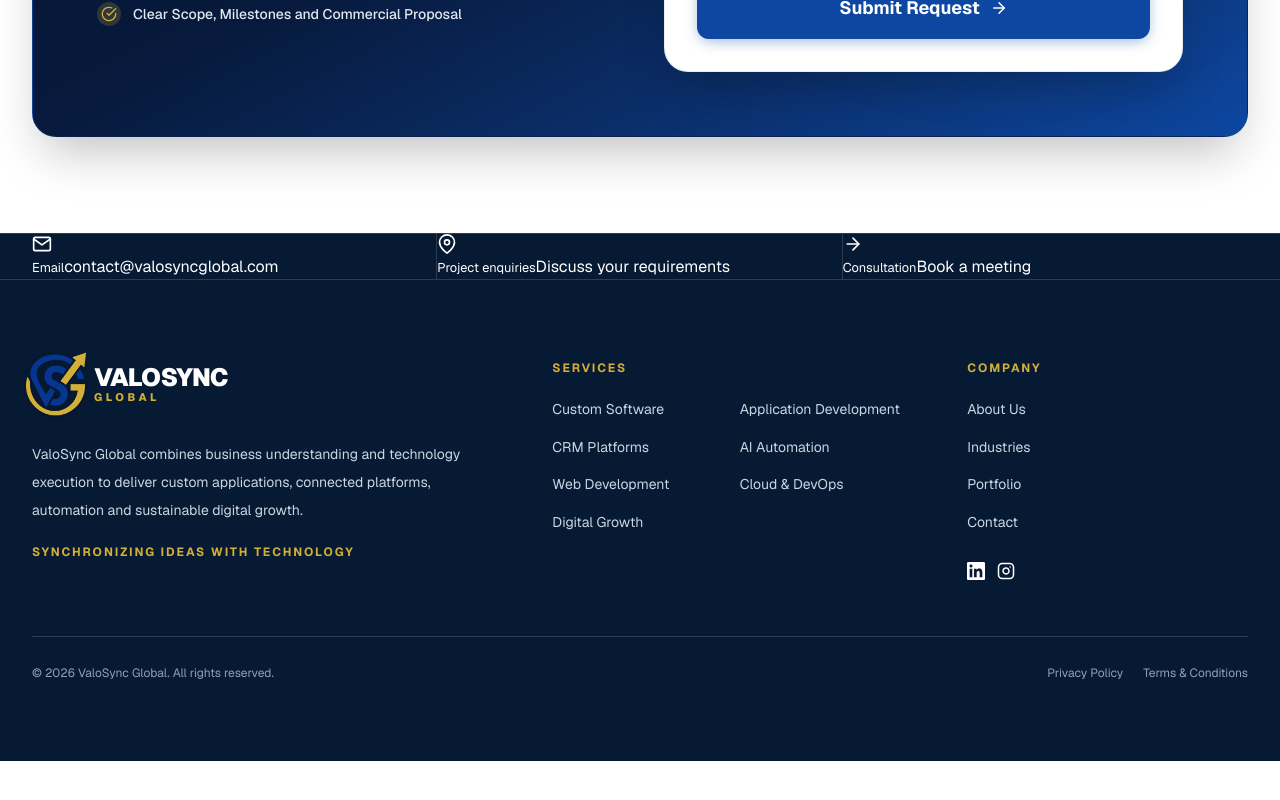
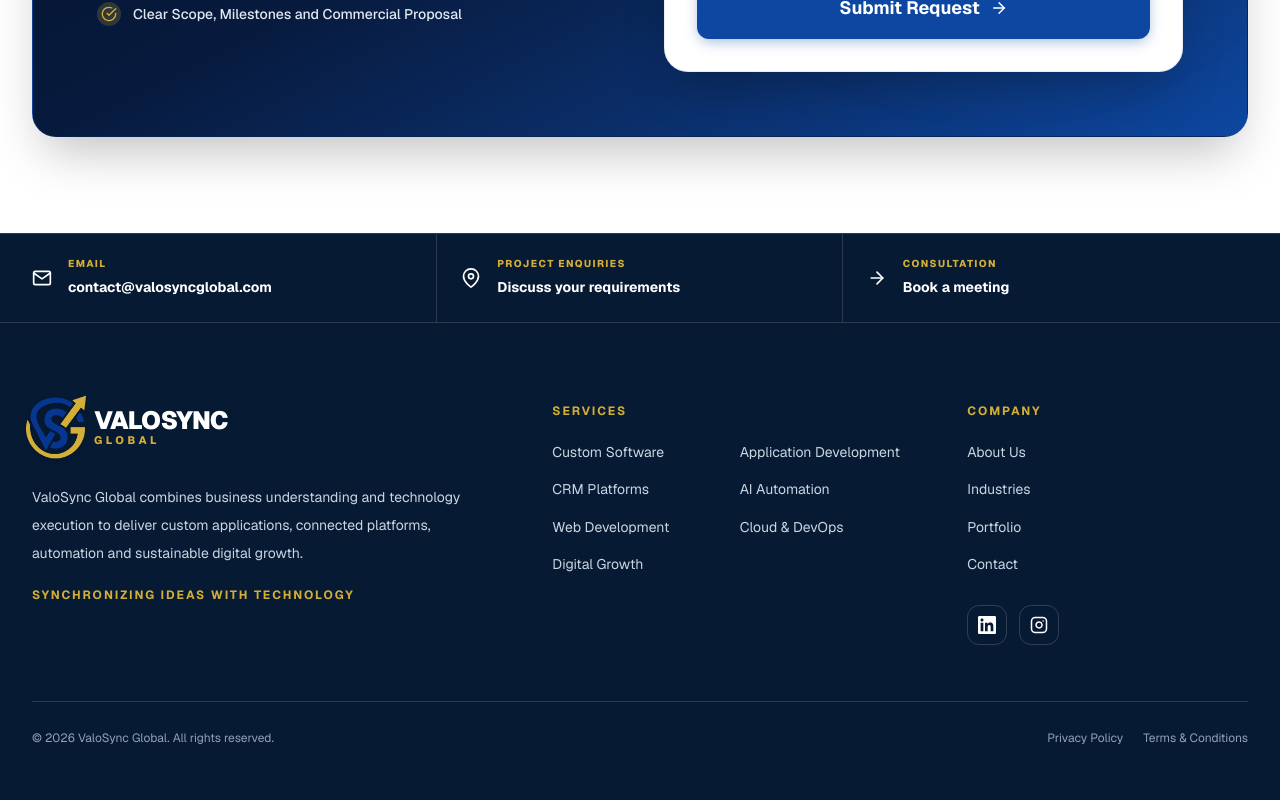
Before and after one commit to mayank-207/ValoSync-Global, a Next.js app: page / in a window 1280 px wide. Shown: the part 7524-8324 px from the top of the page. Before the commit the page ends 8285 px from the top, so only its background shows below. Built offline with nearby package versions, Linux system fonts and the light colour scheme.

Commit message:
style: add responsive corporate footer contracts

```diff
--- a/app/globals.css
+++ b/app/globals.css
@@ -556,6 +556,69 @@ img {
   background: var(--color-surface);
 }
 
+
+.footer-action {
+  display: flex;
+  min-height: 5.5rem;
+  align-items: center;
+  gap: 1rem;
+  padding: 1.25rem 0;
+  color: var(--color-text-inverse);
+  transition:
+    background var(--transition-base),
+    color var(--transition-base);
+}
+
+.footer-action small {
+  display: block;
+  margin-bottom: 0.25rem;
+  color: var(--brand-gold);
+  font-size: 0.625rem;
+  font-weight: 800;
+  letter-spacing: 0.14em;
+  text-transform: uppercase;
+}
+
+.footer-action span {
+  font-size: 0.875rem;
+  font-weight: 650;
+}
+
+.footer-action:hover {
+  color: var(--brand-gold-light);
+}
+
+.footer-social {
+  display: inline-flex;
+  width: 2.5rem;
+  height: 2.5rem;
+  align-items: center;
+  justify-content: center;
+  border: 1px solid var(--color-inverse-border);
+  border-radius: var(--radius-lg);
+  color: var(--color-text-inverse);
+  transition:
+    background var(--transition-base),
+    border-color var(--transition-base),
+    color var(--transition-base);
+}
+
+.footer-social:hover {
+  background: var(--color-inverse-subtle);
+  border-color: var(--color-gold-border-alpha);
+  color: var(--brand-gold);
+}
+
+@media (min-width: 640px) {
+  .footer-action {
+    padding-inline: 1.5rem;
+  }
+
+  .footer-action:first-child {
+    padding-left: 0;
+  }
+}
+
 @media (min-width: 768px) {
   .corporate-proof-grid {
     grid-template-columns: repeat(4, minmax(0, 1fr));
```
